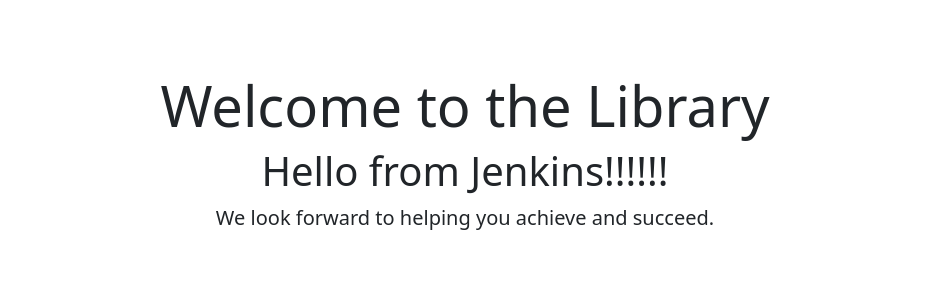
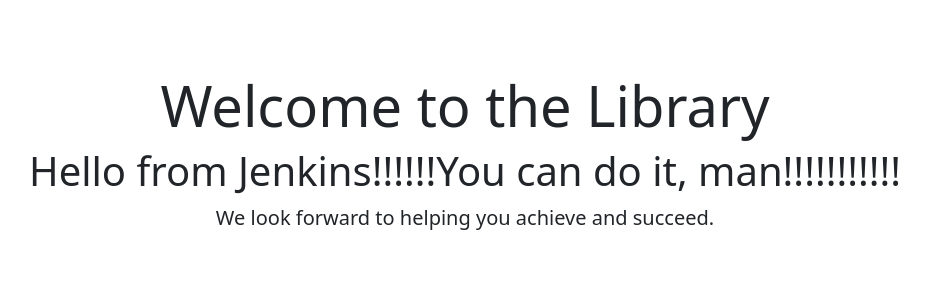
Before and after one commit to ignat24/Django-Docker-Compose, a Django app: page / in a window 1280 px wide. Shown: the part 73-373 px from the top of the page, without its empty margins (175-1104 px from the left). Run offline with Django 3.2, Linux system fonts and the light colour scheme.

Commit message:
TestJenkins

```diff
--- a/book/templates/base.html
+++ b/book/templates/base.html
@@ -54,7 +54,7 @@
     {% block content %}
     <div class="pricing-header px-3 py-3 pt-md-5 pb-md-4 mx-auto text-center">
       <h1 class="display-4">Welcome to the Library</h1>
-      <h1>Hello from Jenkins!!!!!!</h1>
+      <h1>Hello from Jenkins!!!!!!You can do it, man!!!!!!!!!!!</h1>
       <p class="lead">We look forward to helping you achieve and succeed.</p>
   </div>
             {% endblock %}
```
